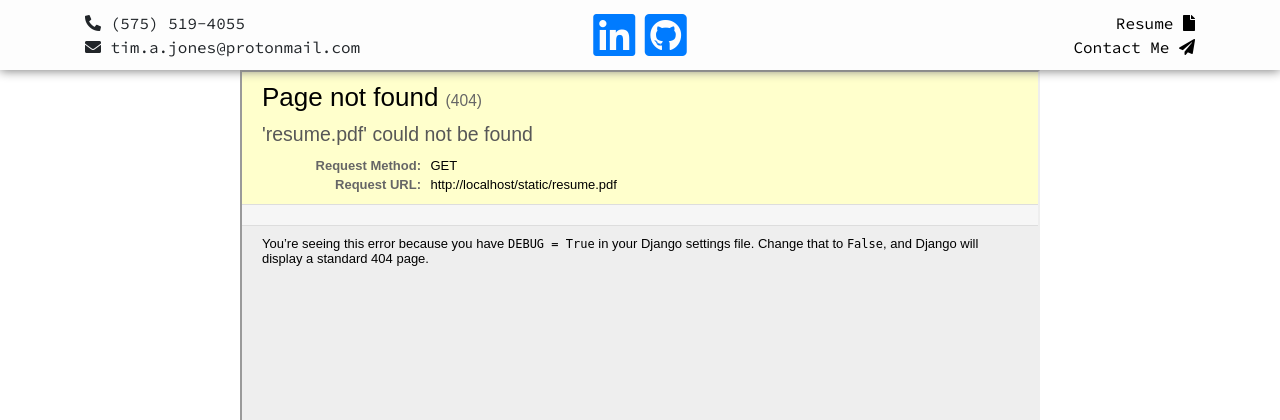
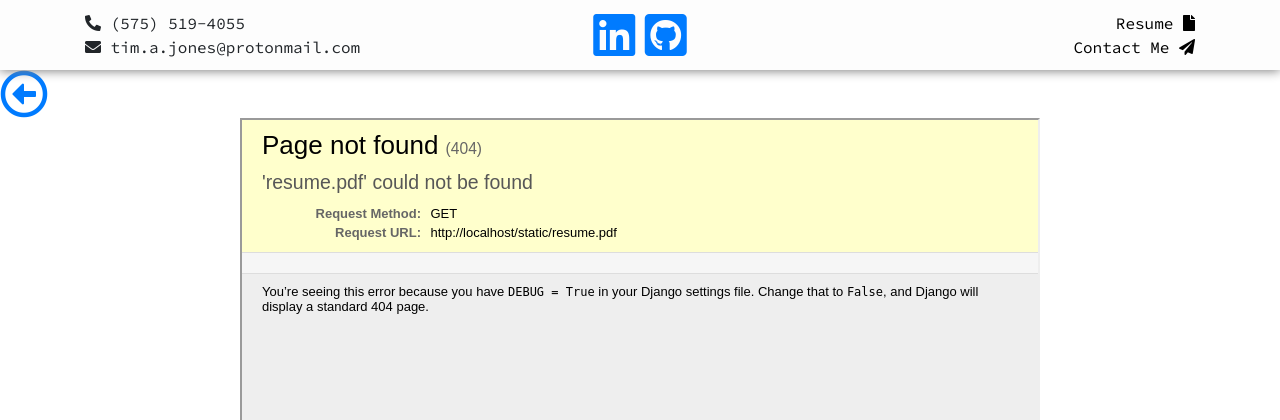
Before and after one commit to timjonez/django_portfolio, a Django app: page /resume/ in a window 1280 px wide. Shown: the top 420 px of the page. Run offline with Django 3.2, Linux system fonts and the light colour scheme; some libraries are stand-ins or nearby versions.

Commit message:
[templates/base] add back button for all pages but home

```diff
--- a/templates/base.html
+++ b/templates/base.html
@@ -44,8 +44,15 @@
                 </div>
             </div>
         </div>
+    </div>
+    {% with path=request.get_full_path %}
+        {% if path != "/" %}
+        <a href="/" class="back-arrow">
+            <i class="far fa-arrow-alt-circle-left fa-3x"></i>
+        </a>
+        {% endif %}
+    {% endwith %}
 
-    </div>
     {% block body %}
     {% endblock %}
 
```
